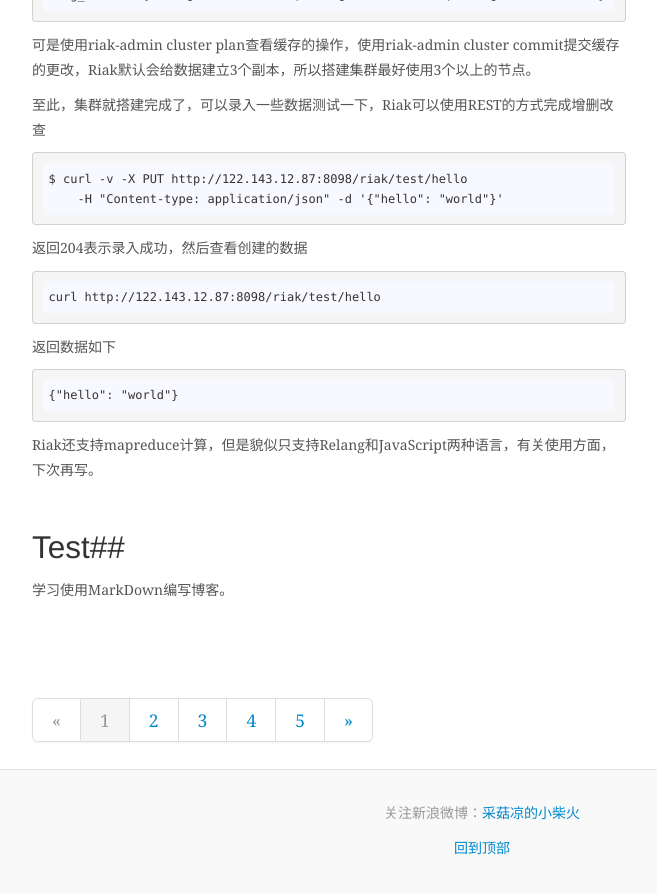
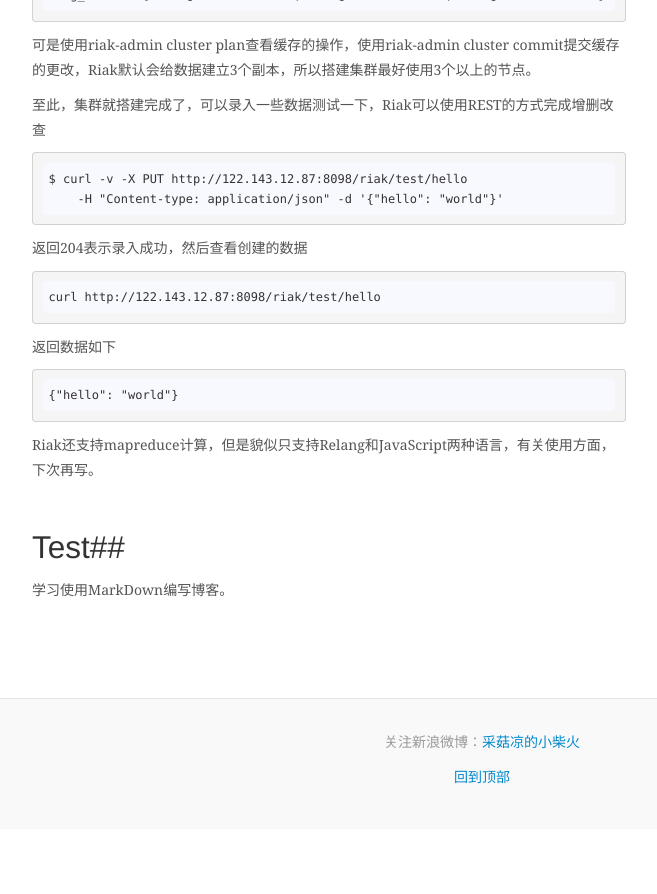
Before and after one commit to 77xiaoxin/77xiaoxin.github.io, a Jekyll site: the page built from index.html, in a window 1280 px wide and 900 px high, scrolled down 1937 px. Shown: the top 894 px of the window, without its empty margins (158-815 px from the left). Built offline with Jekyll 4.4.1, drawn with Linux system fonts in a browser that asks for light colours; Markdown is read by kramdown in place of the engine named in the settings; after the commit the page ends 2766 px from its top, so only the background shows below that.

Commit message:
update layouts

```diff
--- a/_layouts/archive.html
+++ b/_layouts/archive.html
@@ -39,8 +39,8 @@
 					<div class="post">
 						{{ content }}
 					</div>
-					<div class="pagination pagination-large">
-						<ul>
+					<!--div class="pagination pagination-large">
+						<!ul>
 							<li class="disabled"><a href="#">&laquo;</a></li>
 							<li class="active"><a href="#">1</a></li>
 							<li><a href="#">2</a></li>
@@ -49,7 +49,7 @@
 							<li><a href="#">5</a></li>
 							<li><a href="#">&raquo;</a></li>
 						</ul>
-					</div>
+					</div-->
 				</div>
 				<div class="span3 offset1">
 					<div class="about">
--- a/_layouts/default.html
+++ b/_layouts/default.html
@@ -39,7 +39,7 @@
 					<div class="post">
 						{{ content }}
 					</div>
-					<div class="pagination pagination-large">
+					<!--div class="pagination pagination-large">
 						<ul>
 							<li class="disabled"><a href="#">&laquo;</a></li>
 							<li class="active"><a href="#">1</a></li>
@@ -49,7 +49,7 @@
 							<li><a href="#">5</a></li>
 							<li><a href="#">&raquo;</a></li>
 						</ul>
-					</div>
+					</div-->
 				</div>
 				<div class="span3 offset1">
 					<div class="about">
--- a/list/index.html
+++ b/list/index.html
@@ -5,6 +5,6 @@
 
 <ul>
 	{% for post in site.posts %}
-		<li>{{ post.date | date_to_string }} <a href="{{ post.url }}">{{ post.title }}</a></li>
+		<li><a href="{{ post.url }}">{{ post.title }}</a>{{ post.date | date_to_string }}</li>
 	{% endfor %}
 </ul>
```
